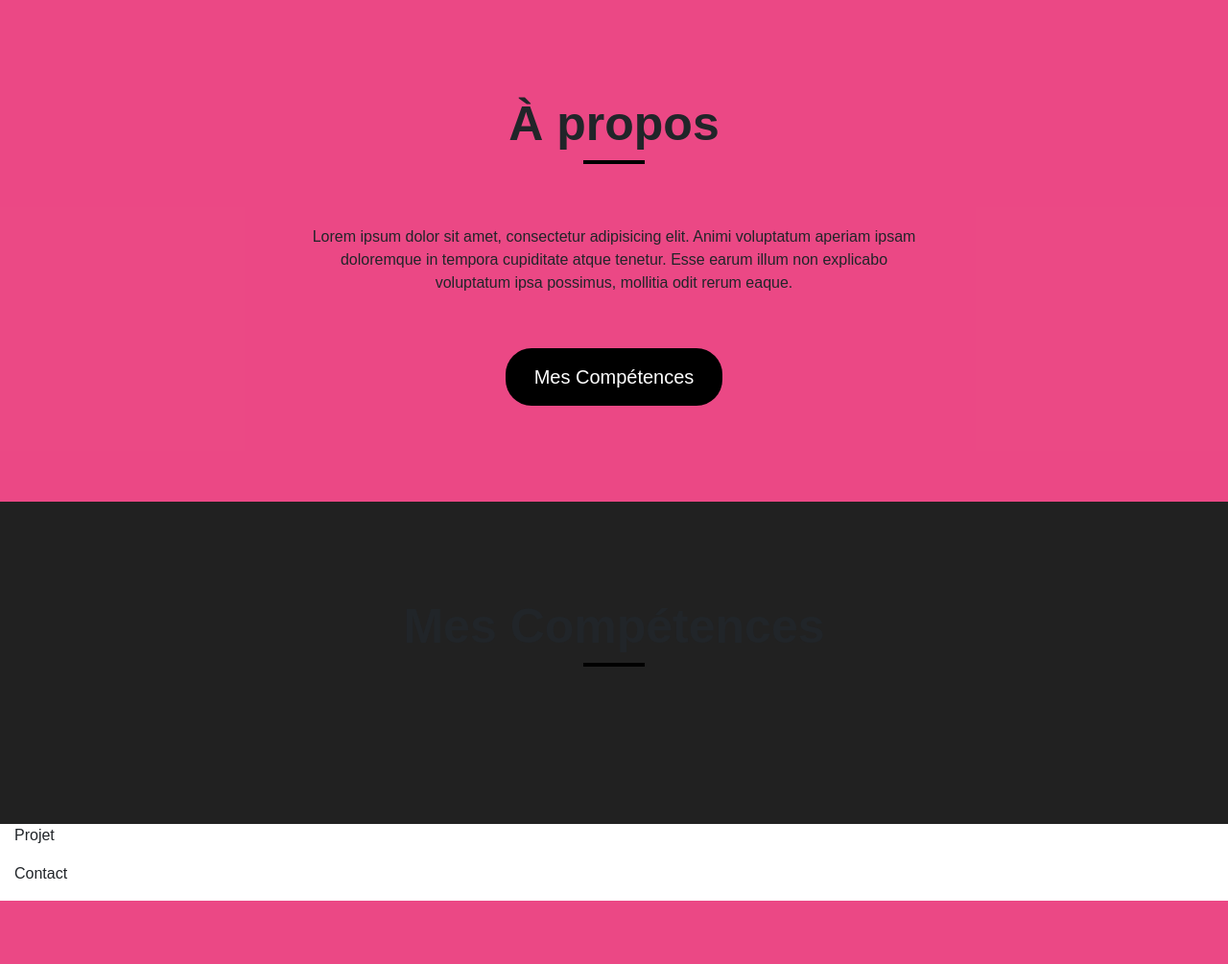
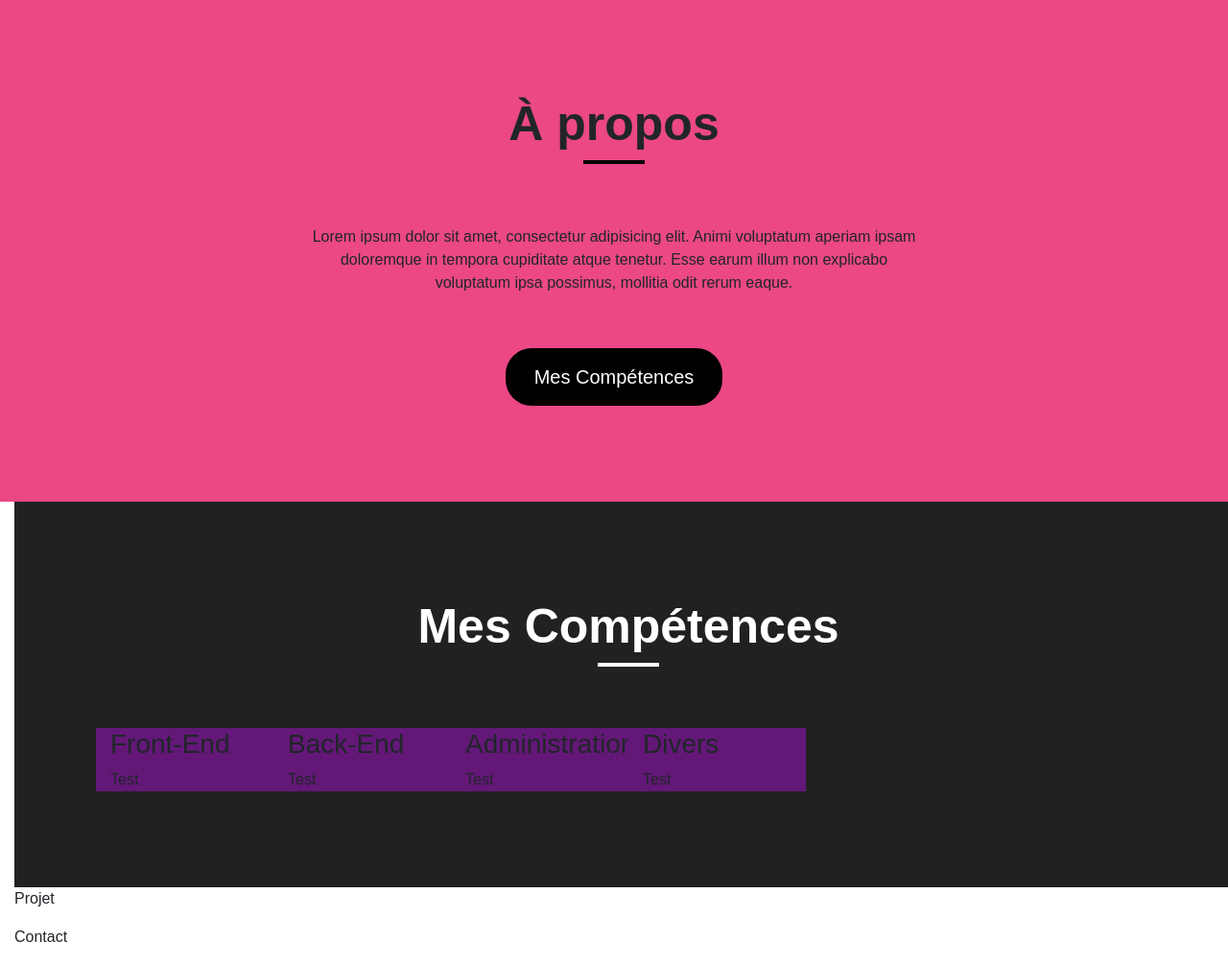
Before and after one commit to KennochaJilian/portfolio, a PHP site: page / in a window 1280 px wide. Shown: the part 801-1806 px from the top of the page at 96% size. Before the commit the page ends 1740 px from the top, so only its background shows below. Run offline with PHP 8.4, Linux system fonts and the light colour scheme; some web fonts are replaced.

Commit message:
Génération des tableaux de compétences

```diff
--- a/public/css/style.css
+++ b/public/css/style.css
@@ -91,3 +91,12 @@ h2{
     padding:100px;
     width:100vw;
 }
+#skills h2{
+    color: white;
+}
+#skills hr{
+   background-color: white;
+}
+.skillsTable{
+    background-color: #631878;
+}
--- a/view/frontend/skills.php
+++ b/view/frontend/skills.php
@@ -1,7 +1,52 @@
-<section class="row d-flex flex-column align-items-center" id="skills">
-<div class="mb-5">
-        <h2 class="category"> Mes Compétences </h2>
-        <hr class="line">
+<?php
+    $skillsTable=[
+        [
+        "title" => "Front-End",
+        "imgSRC" =>"Test",
+        ],
+
+        [
+            "title" => "Back-End",
+            "imgSRC" => "Test",
+        ],
+
+        [
+            "title" => "Administration",
+            "imgSRC" => "Test",
+        ],
+
+        [
+            "title" => "Divers",
+            "imgSRC" => "Test",
+        ],
+    ]
+
+
+?>
+<section id="skills">
+    <div class=" row d-flex flex-column align-items-center">
+        <div class="mb-5">
+            <h2 class="category"> Mes Compétences </h2>
+            <hr class="line">
+        </div>
     </div>
+    <aside class="row">
+
+
+            <?php
+            foreach($skillsTable as $skill){ ?>
+            <div class="col-md-2 skillsTable">
+                <div>
+                    <h3> <?= $skill['title']?></h3>
+                </div>
+                <div class="imgSkills"> <?=$skill['imgSRC']?></div>
+            </div>
+            <?php
+            }
+        ?>
+
+
+
+    </aside>
 
 </section>
```
